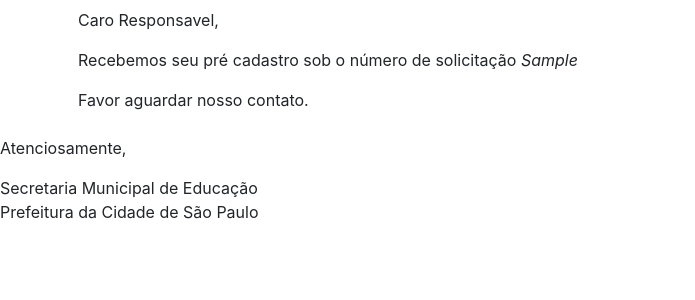
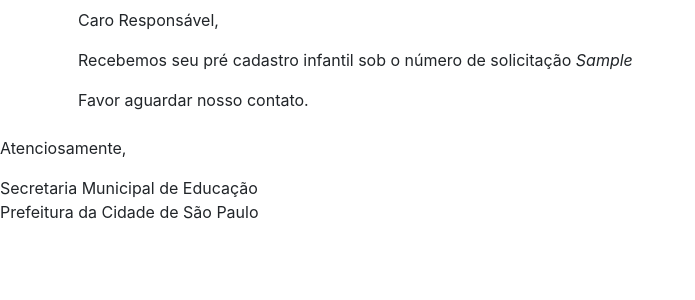
Before and after one commit to prefeiturasp/SME-CadastroInfantil-BackEnd, a Django app: template cadastro_infantil/templates/solicitacao/confirmacao_cadastro.html in a window 1280 px wide. Shown: the top 300 px of the page, without its empty margins (0-695 px from the left). Run offline with Django 3.2, Linux system fonts and the light colour scheme; the template is opened without the code that fills it: values that come from a table or form of the project are taken from there, others are empty; tables that the repository leaves empty hold one stand-in row (values such as "Sample post"); some libraries are stand-ins or nearby versions.

Commit message:
correção da palavra responsável no email de confirmação

```diff
--- a/cadastro_infantil/templates/solicitacao/confirmacao_cadastro.html
+++ b/cadastro_infantil/templates/solicitacao/confirmacao_cadastro.html
@@ -2,9 +2,9 @@
 {% block content %}
     <div class="row">
         <div class="col-12 p-2">
-            <p>Caro Responsavel,</p>
+            <p>Caro Responsável,</p>
 
-            <p>Recebemos seu pré cadastro sob o número de solicitação <em>{{ solicitacao.protocolo }}</em></p>
+            <p>Recebemos seu pré cadastro infantil  sob o número de solicitação <em>{{ solicitacao.protocolo }}</em></p>
 
             <p>Favor aguardar nosso contato.</p>
 
```
